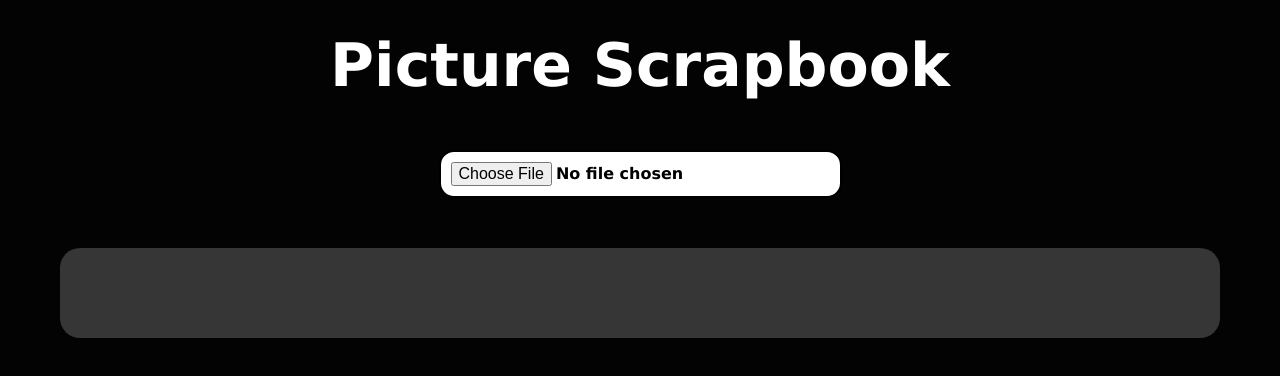
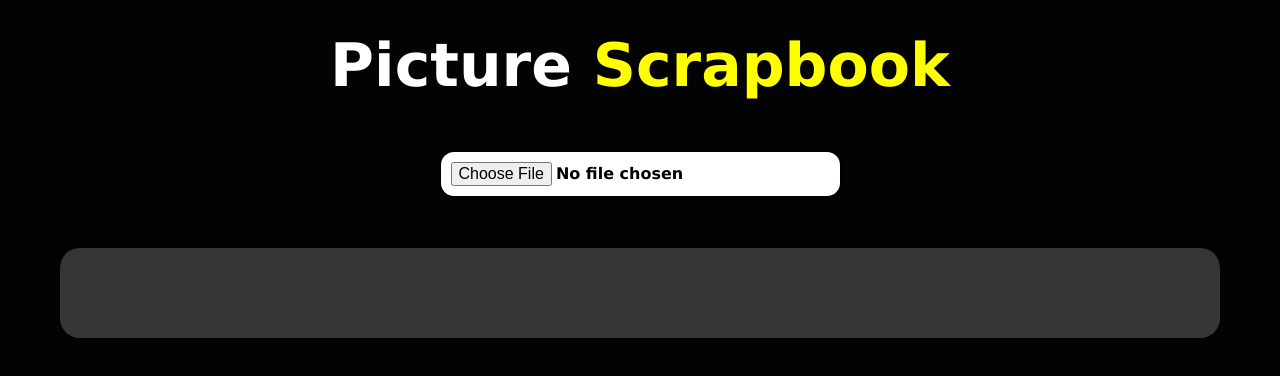
Before and after one commit to TGH75972/scrapbook, a plain HTML site: page index.html in a window 1280 px wide. Drawn offline with Linux system fonts and the light colour scheme.

Commit message:
Update styles.css

```diff
--- a/styles.css
+++ b/styles.css
@@ -87,3 +87,11 @@ h1 {
     height: 15px;
     background-color: rgb(248, 238, 238);
 }
+
+.pin:hover{
+    cursor: pointer;
+}
+
+span{
+    color: yellow;
+}
```
